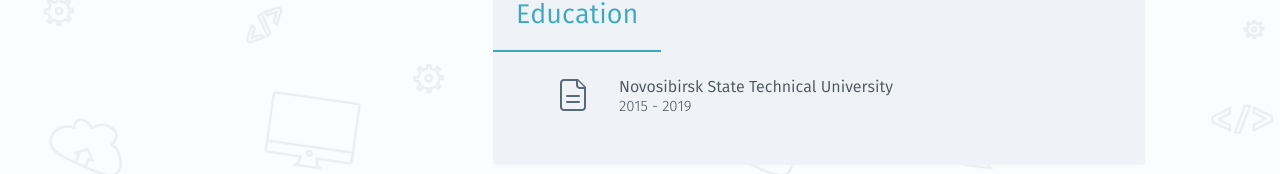
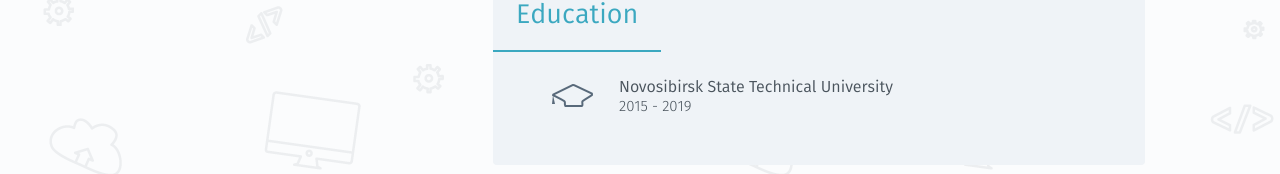
Before and after one commit to thesiv95/portfolio-react, a React (Create React App) app: page / in a window 1280 px wide. Shown: the part 893-1067 px from the top of the page. Built offline with nearby package versions, Linux system fonts and the light colour scheme.

Commit message:
fix course icon loading

```diff
--- a/src/components/Main/ProfileInfo/Education.js
+++ b/src/components/Main/ProfileInfo/Education.js
@@ -16,7 +16,7 @@
                             // If this is wrong type - we will load course icon
                             this.props.data.map((item, index) =>
                                 <li key={index}
-                                    className={`aboutbox-item icon-${!this.itemTypeIsCorrect ? item.type : 'course'}`}>
+                                    className={`aboutbox-item icon-${this.itemTypeIsCorrect ? item.type : 'course'}`}>
                                     <div className="where">{item.where}</div>
                                     <div className="period">{item.period}</div>
                                 </li>
```
